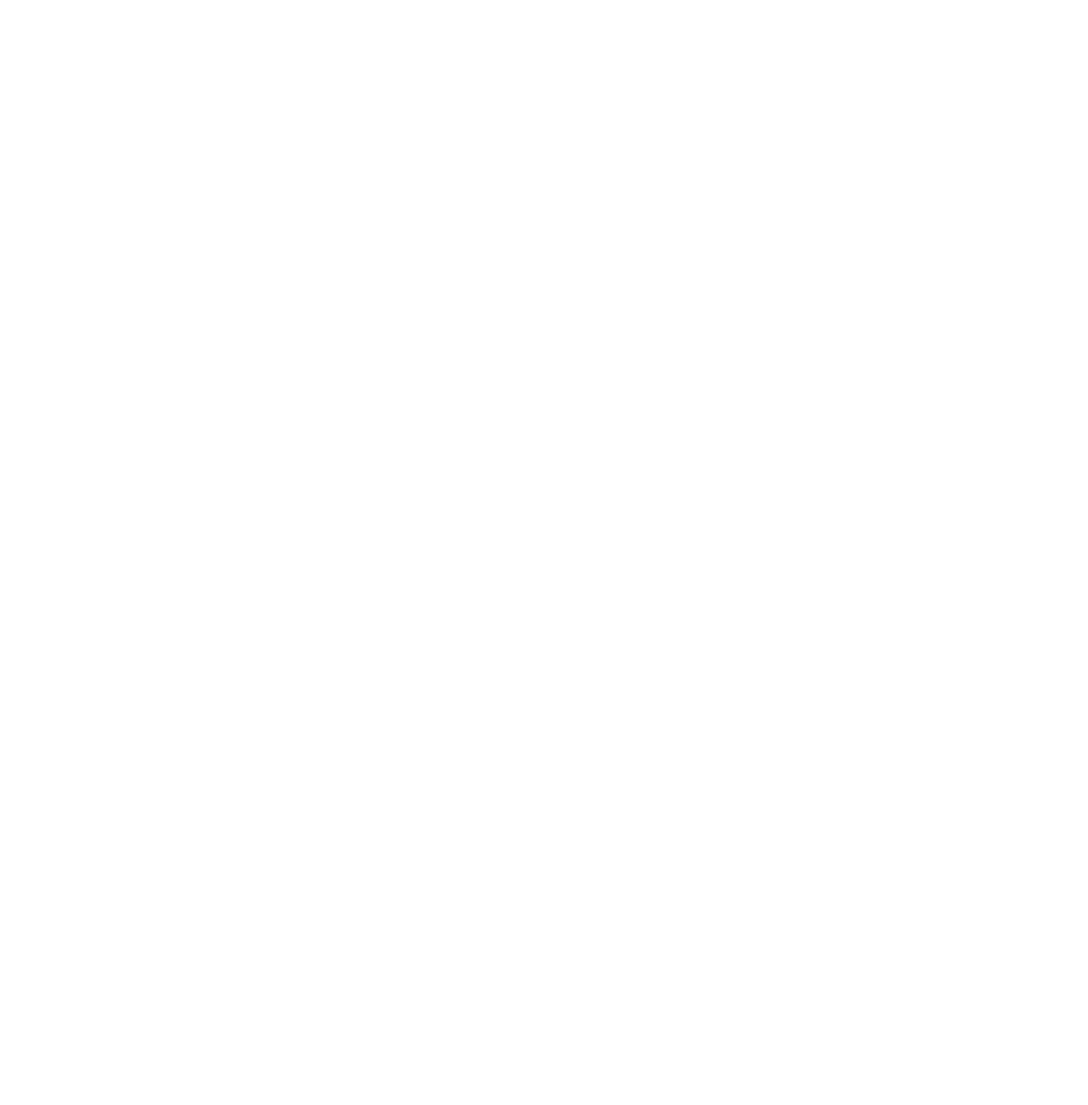
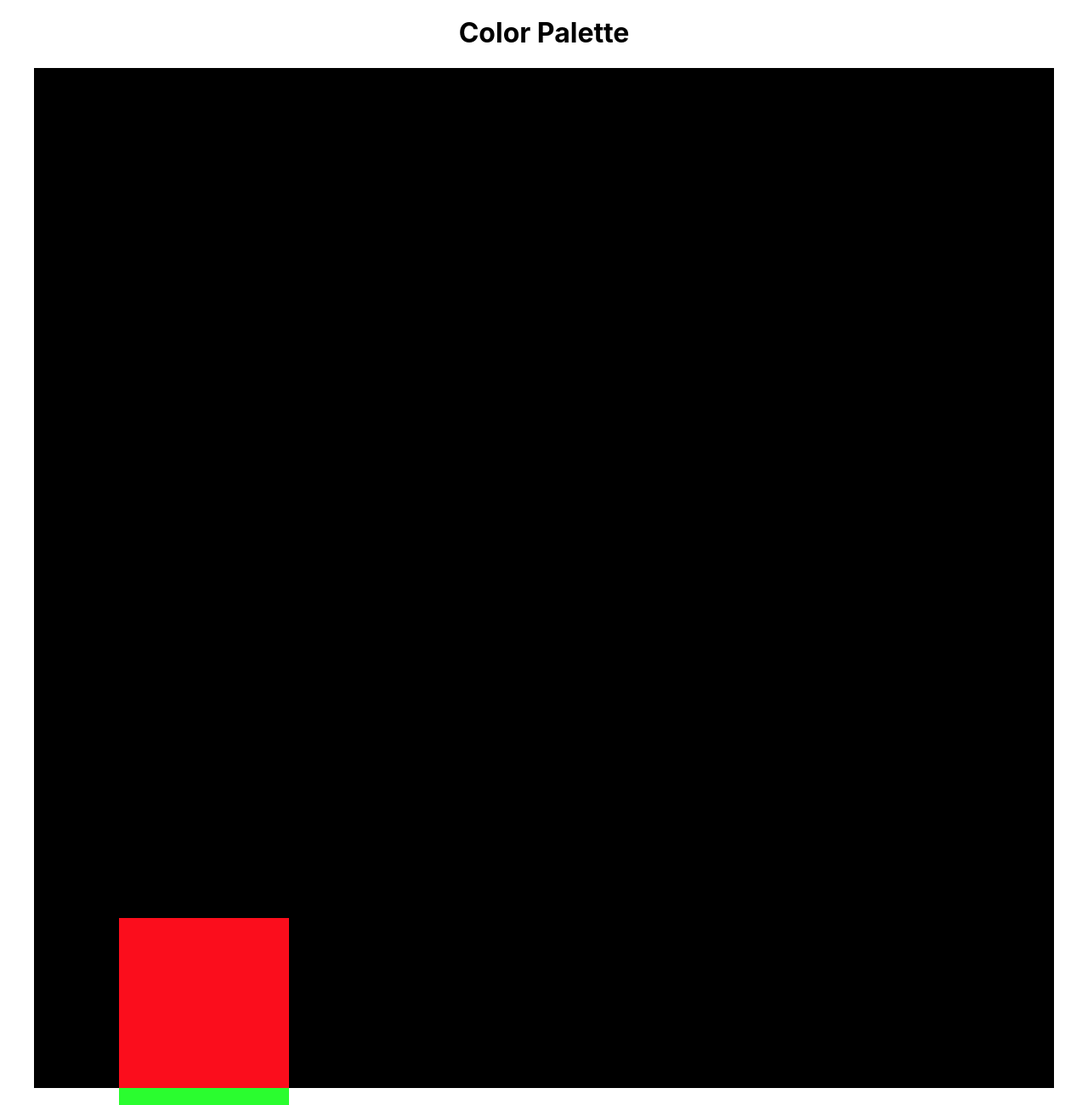
Before and after one commit to tallen15s/color-pallette, a website: page index.html in a window 1280 px wide. Shown: the top 1300 px of the page at 85% size. Before the commit the page ends 800 px from the top, so only its background shows below. Drawn offline with nearby package versions, Linux system fonts and the light colour scheme.

Commit message:
add CSS and add index, script

```diff
--- a/index.html
+++ b/index.html
@@ -14,10 +14,21 @@
     <link rel="stylesheet" href="style.css" />
 
     <!-- TODO: Update '<title>'. Whatever you add for 'h1' should be mentioned here. 🔍-->
-    <title>Document</title>
+    <title>Color Palette</title>
   </head>
   <body>
-    <!-- TODO: Add 'h1' -->
+    <h1>Color Palette</h1>
+    <main class="flex flex--align-center flex--column">
+      <div id="display"></div>
+      <div id="palette">
+        <div></div>
+        <div></div>
+        <div></div>
+        <div></div>
+        <div></div>
+      </div>
+    </main>
+
     <script src="./scripts.js" type="module"></script>
   </body>
 </html>
--- a/scripts.js
+++ b/scripts.js
@@ -0,0 +1,12 @@
+// grab all of the palette divs and use
+const paletteDivs = document.querySelectorAll("#palette div");
+
+const paletteStyles = getComputedStyle(paletteDivs[0]);
+
+paletteDivs.forEach((paletteDiv, index) => {
+  paletteDiv.style.setProperty(
+    "background-color",
+    getComputedStyle(paletteDiv).getPropertyValue(`--${index}`)
+  );
+  console.log(getComputedStyle(paletteDiv).getPropertyValue("--0"));
+});
--- a/style.css
+++ b/style.css
@@ -2,3 +2,50 @@ body {
   font-family: -apple-system, BlinkMacSystemFont, "Segoe UI", Roboto, Oxygen,
     Ubuntu, Cantarell, "Open Sans", "Helvetica Neue", sans-serif;
 }
+
+h1 {
+  text-align: center;
+}
+
+main {
+  background-color: #000;
+  height: 1200px;
+  margin: 0 auto;
+  width: 1200px;
+}
+
+#display {
+  height: 1000px;
+  width: 1000px;
+}
+
+#palette {
+  width: 1000px;
+}
+
+#palette,
+#palette div {
+  height: 200px;
+}
+
+#palette div {
+  --0: #fb0d1c;
+  --1: #2afd2f;
+  --2: #1fb4fb;
+  --3: #fdad2a;
+  --4: #f828fc;
+
+  width: 200px;
+}
+
+.flex {
+  display: flex;
+}
+
+.flex--align-center {
+  align-items: center;
+}
+
+.flex--column {
+  flex-direction: column;
+}
```
